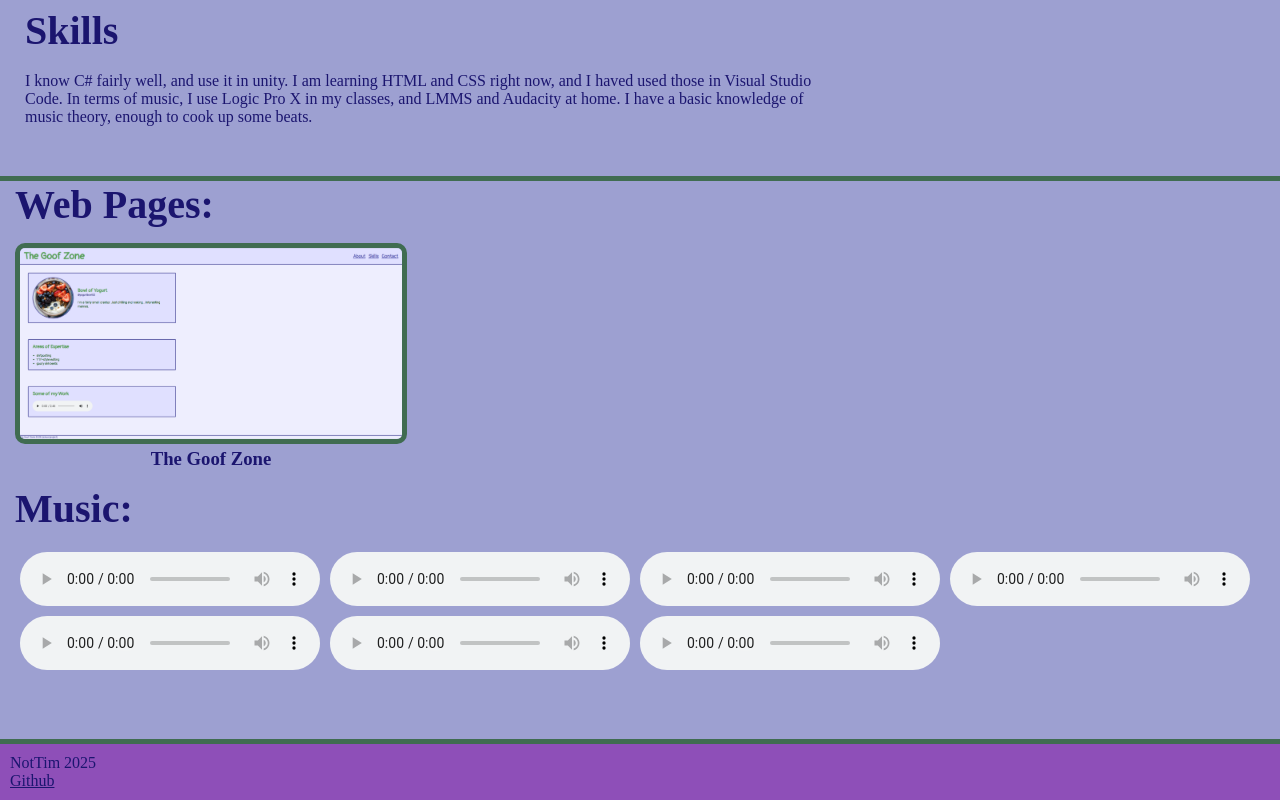
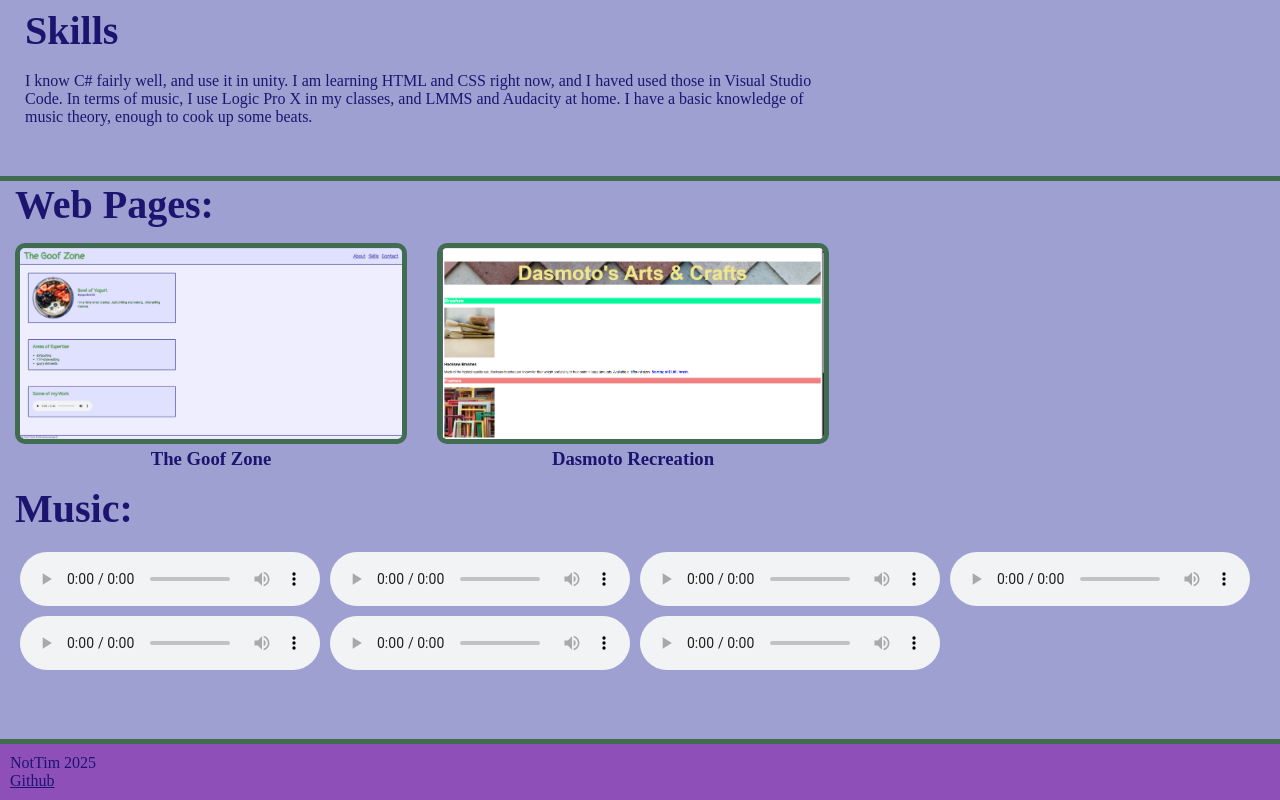
Before and after one commit to MyNameIsntTim/Portfolio, a plain HTML site: page index.html in a window 1280 px wide. Shown: the part 876-1676 px from the top of the page. Drawn offline with Linux system fonts and the light colour scheme.

Commit message:
I added a link to a page that I recreated for a project.

```diff
--- a/Stylesheets/styles.css
+++ b/Stylesheets/styles.css
@@ -95,7 +95,7 @@ footer {
 }
 
 #projects {
-    width: 100vw;
+    width: auto;
 }
 
 #sites, #about, #music {
--- a/index.html
+++ b/index.html
@@ -66,12 +66,12 @@
                 </a>
                 <h3>The Goof Zone</h3>
             </div>
-            <!-- <div id="Goof Zone too" class="project-display">
-                <a href="https://mynameisnttim.github.io/personal-page/">
-                    <img src="Images/The Goof Zone.png" alt="The Goof Zone">
-                </a>
-                <h3>The Goof Zone</h3>
-            </div> -->
+            <div id="Dasmoto Recreation" class="project-display">
+                    <a href="https://ptc-web-dev.github.io/dasmoto-project-MyNameIsntTim/">
+                        <img src="Images/Dasmoto Recreation.png" alt="The Goof Zone">
+                    </a>
+                    <h3>Dasmoto Recreation</h3>
+                </div>
 
         </section>
 
```
Also changed, not shown: Images/Dasmoto Recreation.png (added).
